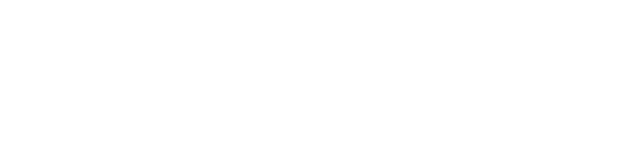
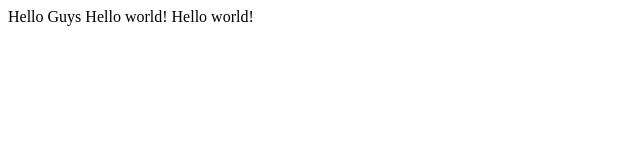
Before and after one commit to stevedav131207-cell/Sixth---Attempt, a plain HTML site: page index2.html in a window 1280 px wide. Shown: the whole page, without its empty margins (0-640 px from the left). Drawn offline with Linux system fonts and the light colour scheme.

Commit message:
5th-commit

```diff
--- a/index2.html
+++ b/index2.html
@@ -6,6 +6,10 @@
     <title>Take 2</title>
 </head>
 <body>
-
+    <div>
+    Hello Guys
+    Hello world!
+    Hello world!
+    </div>
 </body>
 </html>
```
